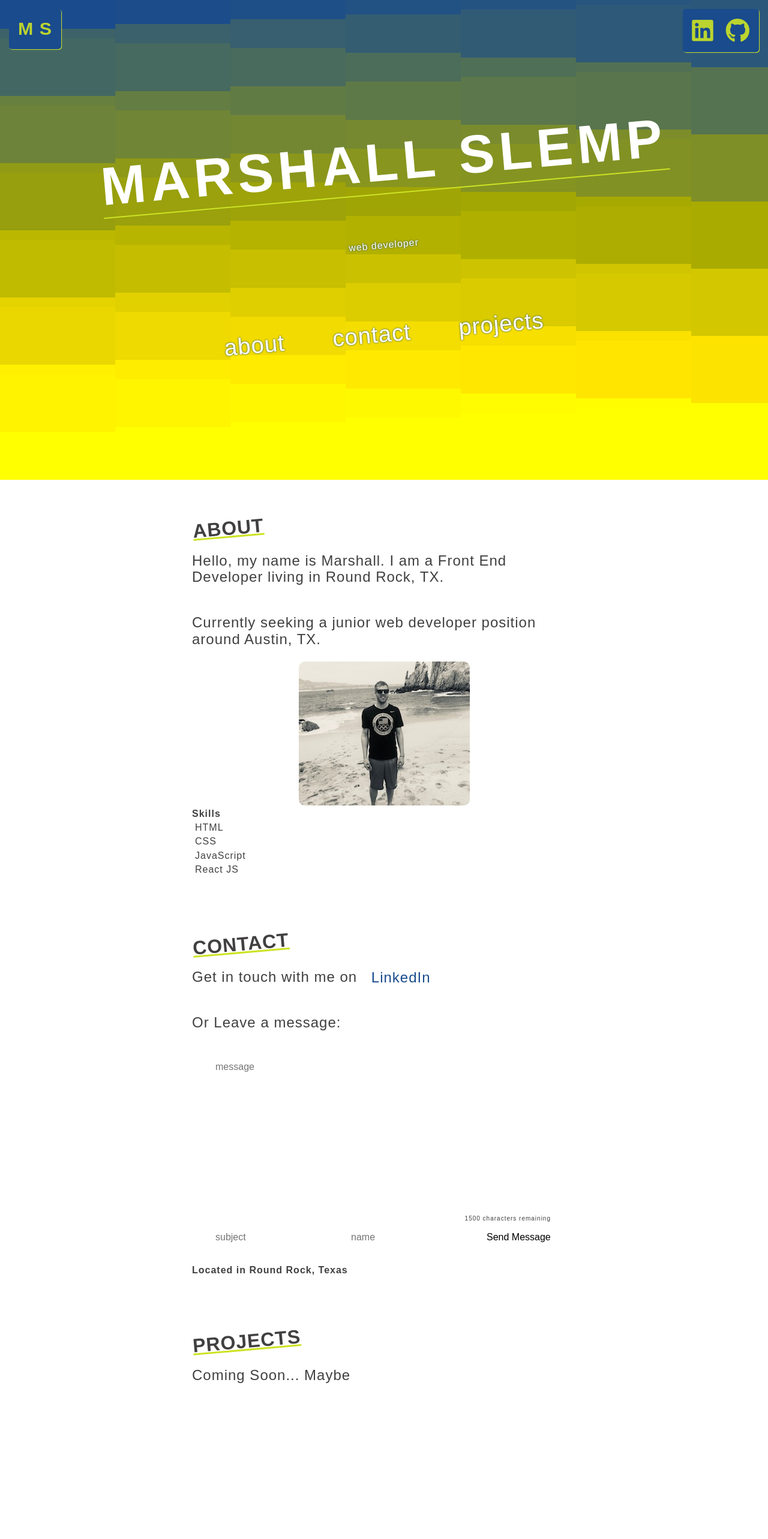
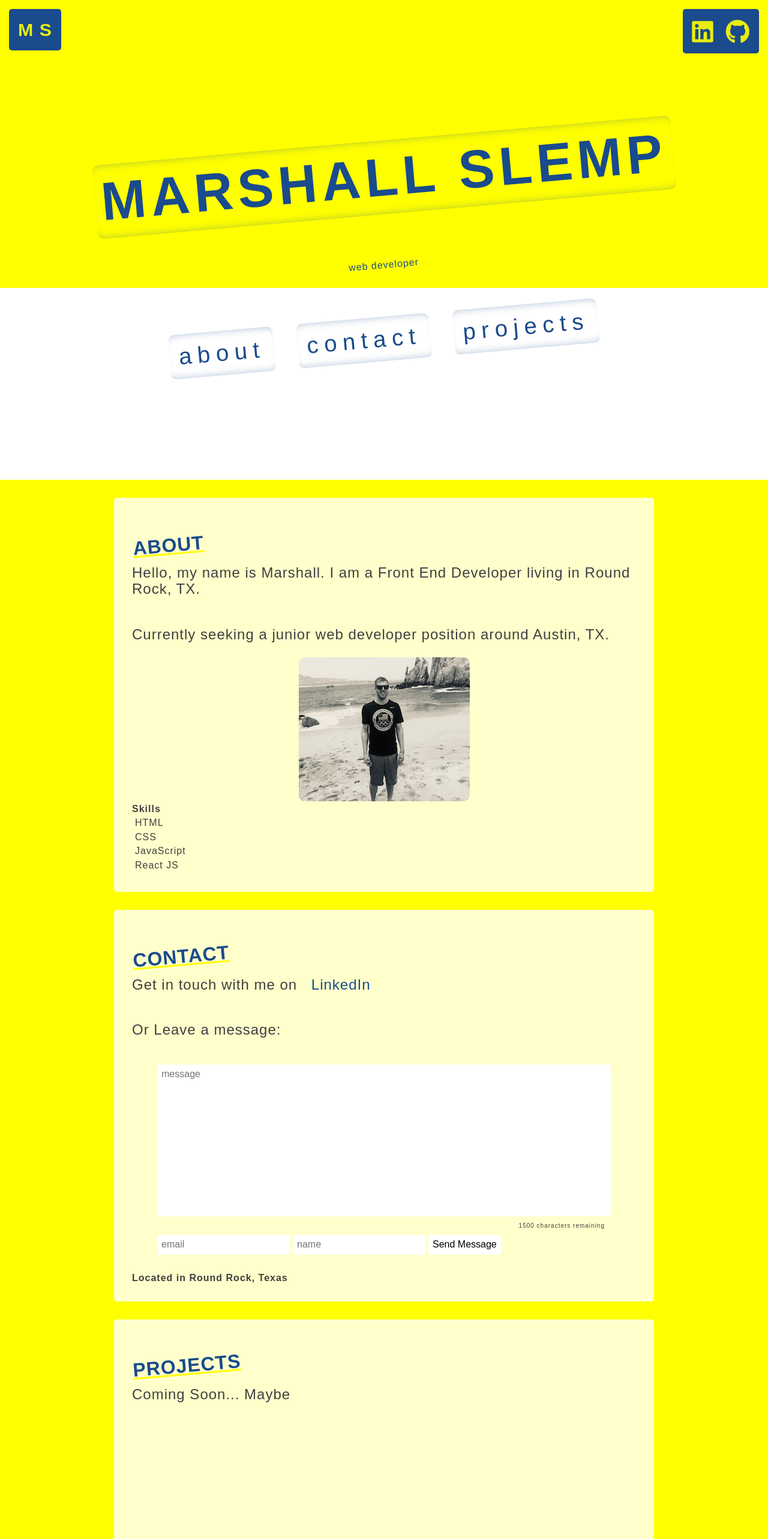
Before and after one commit to marshall405/portfolio-aca, a React (Create React App) app: page / in a window 1280 px wide. Shown: the top 2566 px of the page at 60% size. Built offline with nearby package versions, Linux system fonts and the light colour scheme.

Commit message:
more tweaks and coffee!

```diff
--- a/src/components/Canvas.js
+++ b/src/components/Canvas.js
@@ -27,14 +27,14 @@ export class Canvas extends React.Component {
 
 
         const width = 150; //150
-        const height = 150; //150
+        const height = window.screen.height; //150
 
         let x = 0;
         let y = 0;
-        let dx = 150;//150
-        let dy = 10; //10
+        let dx = 40;//150
+        let dy = 0; //10
 
-        let startDY = false;
+
         let drawRAF; // used as requestAnimationFrame ID
 
         function draw() {
@@ -42,20 +42,17 @@ export class Canvas extends React.Component {
             ctx.fillRect(x, y, width, height);
             if (x + width > canvas.width || x < 0) {
                 dx = -dx;
-                startDY = true;
             }
 
             // increment fillRect
             x += dx;
-            if (startDY) {
-                y += dy;
-            }
+
 
 
             // increment color scheme
-            r += 3;
-            g += 2;
-            b -= 3;
+            r += 4;
+            g += 3;
+            b -= 4;
 
             drawRAF = requestAnimationFrame(draw);
         }
@@ -63,6 +60,7 @@ export class Canvas extends React.Component {
 
         setTimeout(() => {
             console.log('stop draw animation');
+
             cancelAnimationFrame(drawRAF);
         }, 5000); //stop draw animation after 5 seconds
 
--- a/src/components/CreatePost.js
+++ b/src/components/CreatePost.js
@@ -14,6 +14,7 @@ export class CreatePost extends React.Component {
             isNameEmpty: false,
             isTitleEmpty: false,
             isTextEmpty: false,
+            messageSent: false,
         }
         this.handleOnChange = this.handleOnChange.bind(this);
         this.handleNameChange = this.handleNameChange.bind(this);
@@ -71,7 +72,8 @@ export class CreatePost extends React.Component {
                 post: '',
                 name: '',
                 title: '',
-                post_length: 0
+                post_length: 0,
+                messageSent: true,
             })
         } else if (newPost) {
             this.setState({ isNameEmpty: true });
@@ -79,9 +81,27 @@ export class CreatePost extends React.Component {
             this.setState({ isTextEmpty: true });
         }
     }
+    messageSent() {
+        setTimeout(() => {
+            this.setState({
+                messageSent: false,
+            });
+        }, 15000);
+        if (this.state.messageSent) {
+            return (
+                <div id='messageSent'>
+                    Success!
+                </div>
+            )
+        } else {
+            return;
+        }
+
+    }
     render() {
         return (
             <div className='create-post-container'>
+                {this.messageSent()}
                 <div className='post-form'>
                     <form onSubmit={this.handleSubmit}>
                         <textarea
@@ -96,8 +116,8 @@ export class CreatePost extends React.Component {
                         <p> {1500 - this.state.post_length} characters remaining</p>
                         <div className='flex-container'>
                             <input
-                                type='text'
-                                placeholder='subject'
+                                type='email'
+                                placeholder='email'
                                 value={this.state.title}
                                 className={this.state.isTitleEmpty ? 'alert' : ''}
                                 onChange={this.handleTitleChange}
--- a/src/components/Jumbo.js
+++ b/src/components/Jumbo.js
@@ -10,9 +10,9 @@ export class Jumbo extends Component {
                 <h1> MARSHALL SLEMP </h1>
                 <p> web developer </p>
                 <ul id='nav-list'>
-                    <li><a href="#about"> about </a></li>
-                    <li><a href="#contact"> contact </a></li>
-                    <li><a href="#projects"> projects </a></li>
+                    <a href="#about"><li> about </li></a>
+                    <a href="#contact"><li> contact </li></a>
+                    <a href="#projects"><li> projects </li></a>
                 </ul>
             </div>
         )
--- a/src/styles/App.css
+++ b/src/styles/App.css
@@ -1,6 +1,7 @@
 html {
   font-family: 'Montserrat', sans-serif;
   color: #413f3f;
+  background-color: rgb(255,255,0);
   scroll-behavior: smooth;
   /* -webkit-overflow-scrolling: touch; */
   letter-spacing: 1px;
@@ -36,15 +37,19 @@ a {
 h3 {
   font-size: 2em;
   text-decoration-line: underline;
-  text-decoration-color: rgb(205, 227, 37);
+  text-decoration-color: rgb(255, 255, 0);
+  color: rgba(25, 75, 141, 1);
   transform: rotate(355deg);
   margin: 0px 0px 20px 0px;
 }
 
 
 /*        SECTION        */
-
+.content-container {
+  /* background-color: rgba(25, 75, 141, 1); */
+}
 .section {
+  /* color: rgb(255, 255, 0); */
   box-sizing: border-box;
   display: flex;
   flex-direction: column;
@@ -52,11 +57,11 @@ h3 {
   padding: 10px 10px;
   position: relative;
   animation: fadein .5s;
-  background: rgba(255, 255, 255, .8);
+  background-color: rgba(255,255,255,.8);
   padding: 30px;
   min-height: 50vh;
-  max-width: 700px;
-  margin: 10px auto;
+  max-width: 900px;
+  margin: 30px auto;
   border-radius: 5px;
 }
 
--- a/src/styles/CreatePost.css
+++ b/src/styles/CreatePost.css
@@ -4,6 +4,7 @@
  }
 
 .create-post-container {
+    position: relative;
     width: 90%;
     margin: 10px auto;
     color: #413f3f;
@@ -43,7 +44,7 @@
 .create-post-container input:focus,
 .create-post-container button:hover {
    outline: none;
-   border: 2px solid rgb(205, 227, 37);
+   border: 2px solid rgb(255, 255,0);
 }
 .create-post-container p {
     text-align: right;
@@ -62,3 +63,22 @@
 .flex-container input {
     margin-bottom: 10px;
 }
+
+
+
+/* Message Sent  */
+
+#messageSent {
+    display: flex;
+    justify-content: center;
+    align-items: center;
+    position: absolute;
+    left: 0px;
+    width: 100%;
+    height: 200px;
+    background-color: rgba(25, 75, 141, 1);;
+    color: rgb(255, 255,0);
+    font-size: 32px;
+    border-radius: 10px;
+    margin: 0px auto;
+}
--- a/src/styles/heading.css
+++ b/src/styles/heading.css
@@ -6,11 +6,14 @@
     font-size: .85rem;
   }
 
+  /* rgb(205, 227, 37) */
 
+  /* 255,255,0 */
   .nav a {
     padding: 15px;
     display: block;
     margin: 5px;
+
   }
 
 
@@ -34,24 +37,27 @@
     background-color: rgba(25, 75, 141, 1);
   }
   .nav-container .brand, .nav-container .social {
-    box-shadow: 1px 1px 1px 0px rgb(205, 227, 37);
+    box-shadow: 1px 1px 1px 0px rgb(255,247,0);
   }
   .nav-container .brand a {
     padding: 10px;
     font-size: .95rem;
-    color: rgb(205, 227, 37);
+    color: rgb(255,255,0);
   }
   .nav-container .social {
     background-color: rgb(25, 75, 141);
     border-radius: 5px;
   }
   .brand a, .social a {
-    color: rgb(205, 227, 37);
+    /* color: rgb(255,247,0); */
+    color: rgb(255, 255, 0);
+    border-top: 2px solid rgba(0,0,0,0);
     border-bottom: 2px solid rgba(205, 227, 37,0);
     opacity: .9;
   }
   .nav-container .brand a:hover, .nav-container .social a:hover {
-    border-bottom: 2px solid rgb(205, 227, 37);
+    border-bottom: 2px solid rgb(255,255,0);
+    border-top: 2px solid rgba(255,255,0,1);
   }
 
   .nav-container .social {
--- a/src/styles/jumbo.css
+++ b/src/styles/jumbo.css
@@ -7,41 +7,53 @@
     text-align: center;
     height: 100vh;
     margin: 0px;
-    color: white;
+    color: rgba(25, 75, 141, 1);
     position: relative;
 }
 
+.jumbo p {
+    box-shadow: 0px 10px 20px -20px rgba(25, 75, 141, 1);
+}
 .jumbo > *{
-    animation: setBackground 10s linear infinite;
-    animation-delay: 1000ms;
     transform: rotate(355deg);
 }
 .jumbo a {
-    padding: 20px 0px;
-    color: white;
+    color:rgba(25, 75, 141, 1);
+    letter-spacing: .25em;
+    /* box-shadow: 0px 20px 20px -20px rgba(25, 75, 141, 1); */
+
+    box-shadow:
+         inset 0px 11px 20px -20px rgba(25, 75, 141, 1),
+         inset 0px -11px 20px -20px rgba(25, 75, 141, 1);
+    border-radius: 10px;
 }
 .jumbo h1 {
     letter-spacing: 8px;
     font-size: 16px;
     font-size: 7vw;
-    animation: setUnderline 10s linear infinite;
-    animation-delay: 1000ms;
-
+    border-radius: 10px;
+    padding: 10px;
+    box-shadow:
+         inset 0px 11px 20px -20px rgba(25, 75, 141, 1),
+         inset 0px -11px 20px -20px rgba(25, 75, 141, 1);
 }
 
 .jumbo ul {
     display: flex;
     margin-top: 40px;
 }
-.jumbo li:hover {
-    border-bottom: 2px solid rgb(205, 227, 37);
+.jumbo a:hover {
+    box-shadow:
+        0px 21px 20px -20px rgba(25, 75, 141, 1),
+        0px -21px 20px -20px rgba(25, 75, 141, 1);
+
 }
-.jumbo ul li{
-    padding: 20px 0px;
-    margin: 40px;
+.jumbo ul a{
+    padding: 10px 10px;
+    margin: 20px;
     display: inline;
     font-size: 3vw;
-    border-bottom: 2px solid rgba(205, 227, 37, 0);
+    border-bottom: 4px solid rgba(205, 227, 37, 0);
 }
 @keyframes setBackground {
     from {
```
